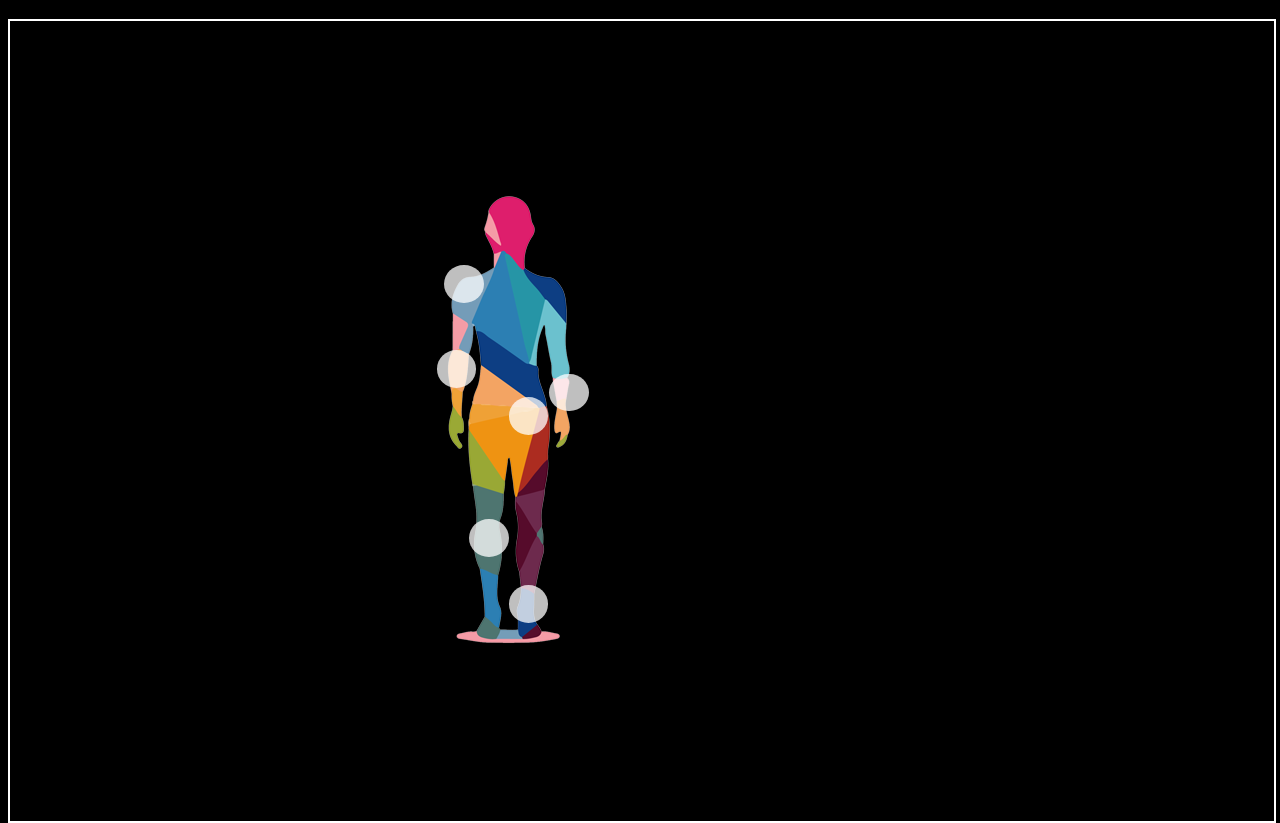
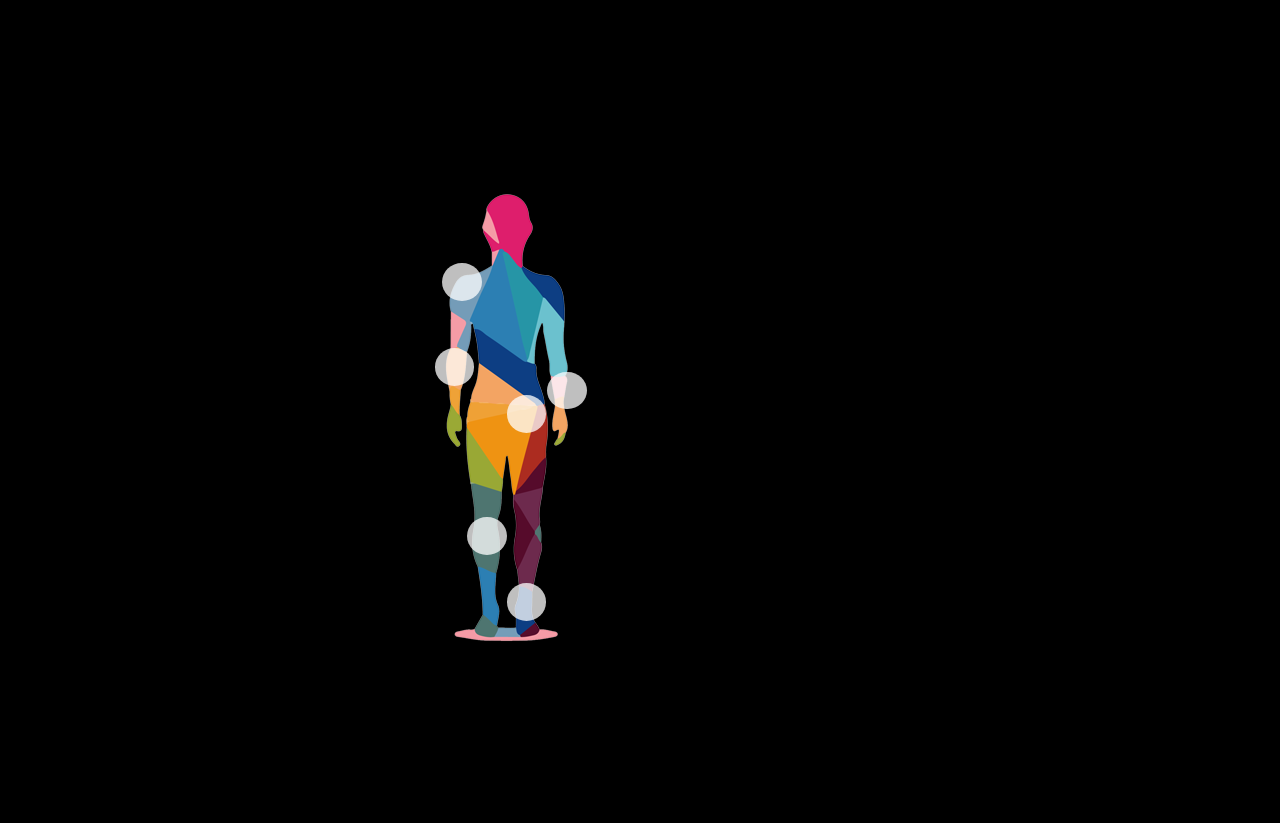
Before and after one commit to Reneback/Doctor-my-heart-hurts-, a PHP site: page /index.html in a window 1280 px wide. Shown: the part 107-930 px from the top of the page. After the commit the page ends 748 px from the top, so only its background shows below. Run offline with PHP 8.4, Linux system fonts and the light colour scheme.

Commit message:
Third Commit

```diff
--- a/index.css
+++ b/index.css
@@ -23,7 +23,7 @@
 	height: 100%;
 	width: 100%;
 	justify-content: center;
-	border: white 2px solid;
+	/*border: white 2px solid;*/
 	}
 
 	div{
```
